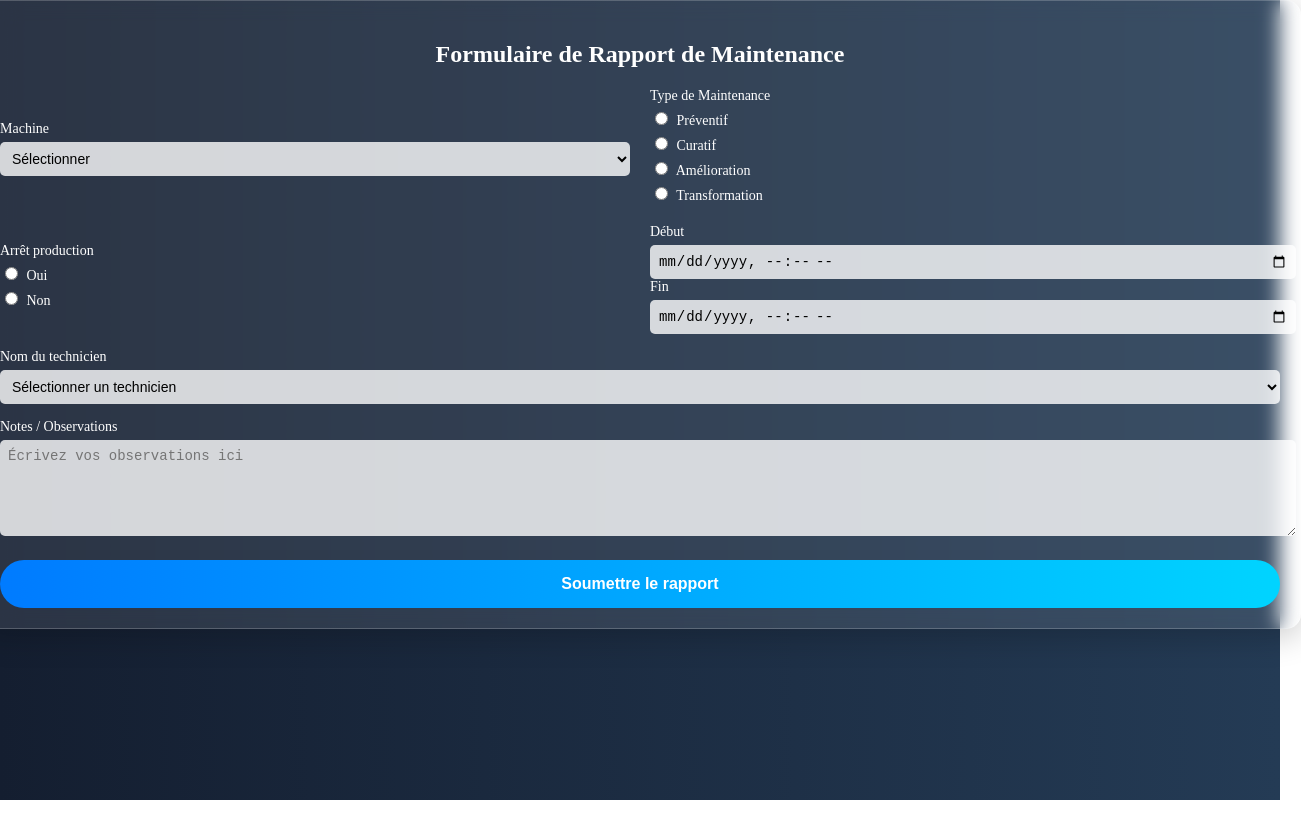
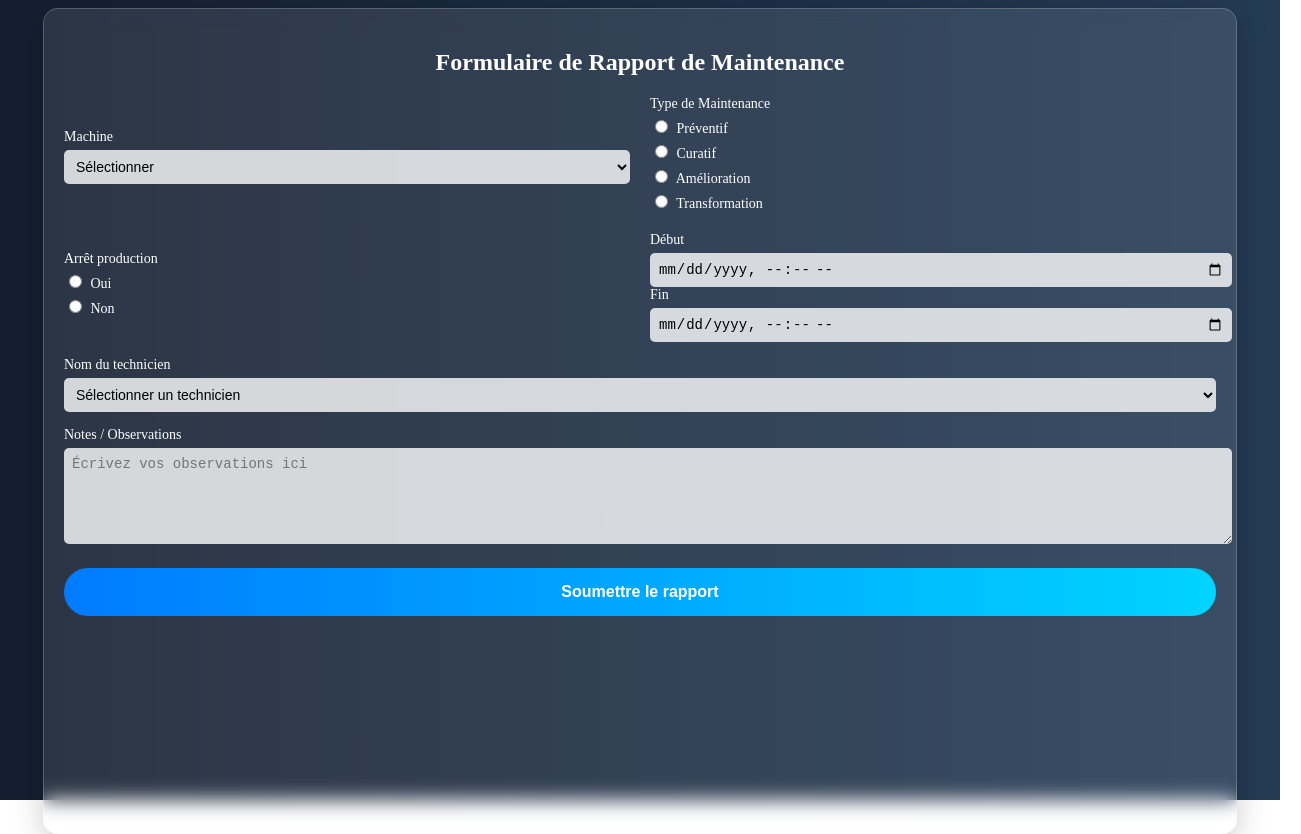
Before and after one commit to guillaumeMischler/repo, a website: page public/index.html in a window 1280 px wide. Shown: the whole page, 1301 px wide, since content can reach past the window. Before the commit the page ends 800 px from the top, so only its background shows below. Drawn offline with Linux system fonts and the light colour scheme.

Commit message:
Update styles.css

```diff
--- a/public/styles.css
+++ b/public/styles.css
@@ -20,12 +20,13 @@
         /* Styles pour le formulaire */
         .form-container {
             position: absolute;
-            top : 0;
+            top : 1vh;
             background-color: rgba(255, 255, 255, 0.1);
             border-radius: 15px;
             backdrop-filter: blur(10px);
             padding: 20px;
-            width: 100vw; /* Formulaire de 60vw de largeur */
+            height : 98vh;
+            width: 90vw; /* Formulaire de 60vw de largeur */
             box-shadow: 0 8px 32px rgba(0, 0, 0, 0.2);
             border: 1px solid rgba(255, 255, 255, 0.2);
             text-align: left;
```
